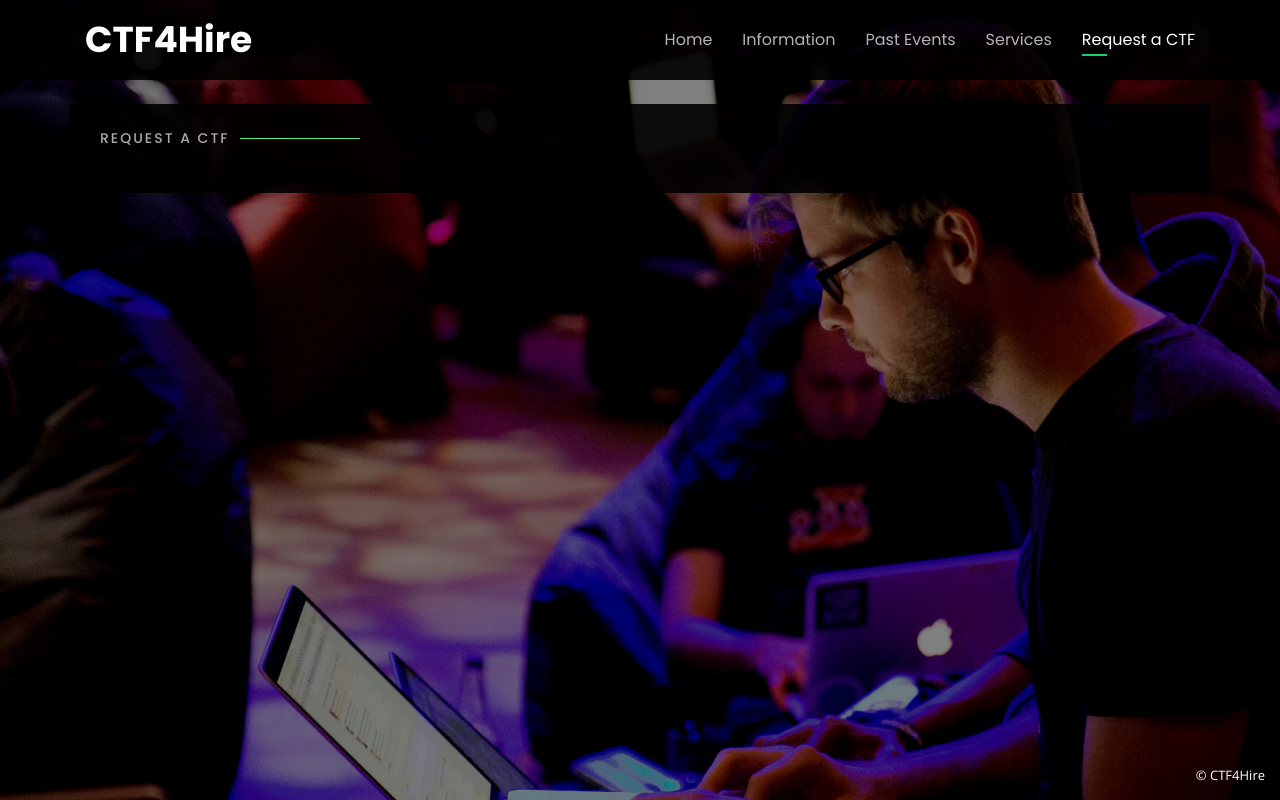
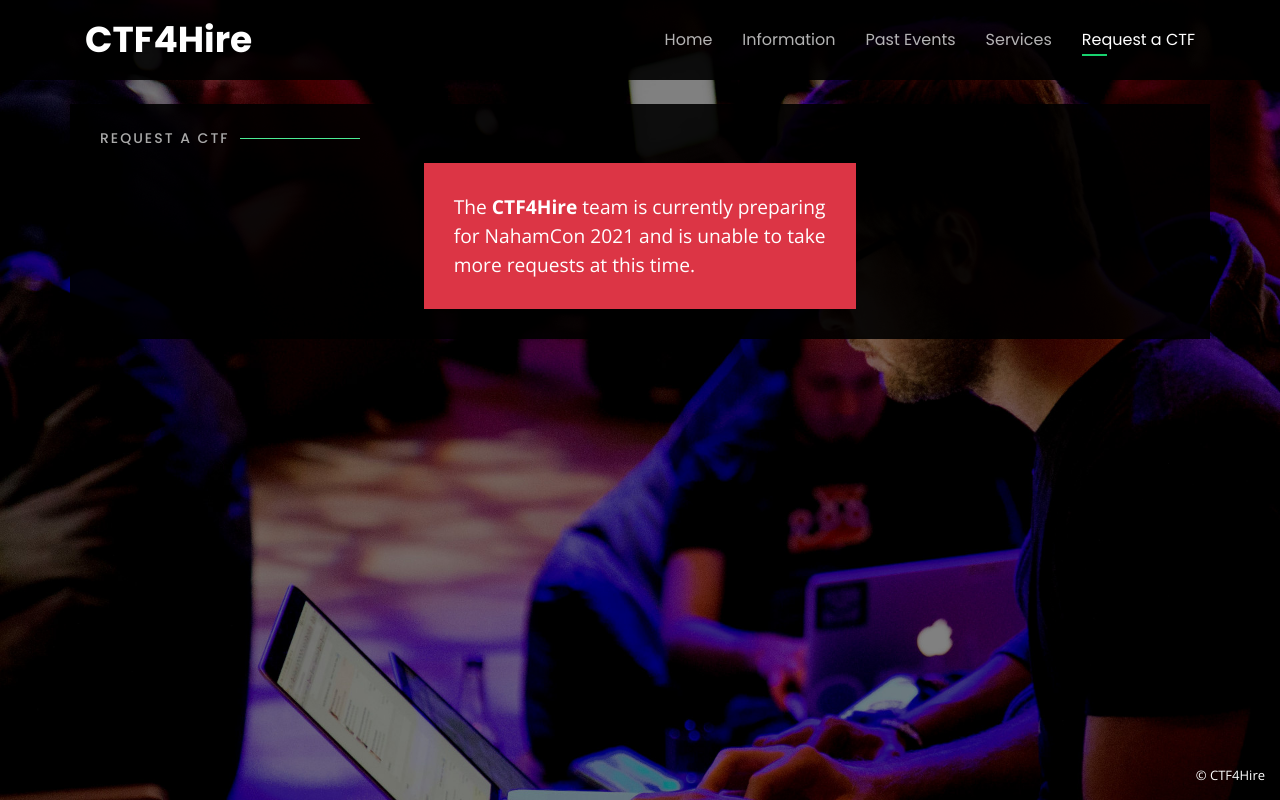
Before and after one commit to JustHackingCo/public-website, a React (Create React App) app: page /requestCTF in a window 1280 px wide. Built offline with nearby package versions, Linux system fonts and the light colour scheme.

Commit message:
Added warning to request a CTF page and fixed gitignore

```diff
--- a/src/pages/NotFound.js
+++ b/src/pages/NotFound.js
@@ -1,27 +1,27 @@
-import React from 'react'
-import Typewriter from 'typewriter-effect';
-import styled from 'styled-components'
+import React from "react"
+import Typewriter from "typewriter-effect"
+import styled from "styled-components"
 
 const Styles = styled.div`
   font-family: monospace;
   font-size: 35px;
   color: #18d26e;
 
-    .box{
+  .box {
     padding: 50px 30px;
     background: rgba(0, 0, 0, 0.9);
     position: absolute;
     top: 50%;
     left: 50%;
-        transform: translate(-50%,-50%);
+    transform: translate(-50%, -50%);
     width: 80%;
   }
 
-    .Typewriter{
-        width:100%;
+  .Typewriter {
+    width: 100%;
   }
 
-    .Typewriter__cursor{
+  .Typewriter__cursor {
     font-size: 32px;
     vertical-align: top;
   }
@@ -37,12 +37,13 @@
             cursor: "&#9610;",
           }}
           onInit={(typewriter) => {
-                        typewriter.pauseFor(1500)
-                            .typeString('<strong>404</strong>, page not found.')
+            typewriter
+              .pauseFor(500)
+              .typeString("<strong>404</strong>, page not found.")
               .start()
           }}
         />
       </div>
     </Styles>
-    </React.Fragment >
+  </React.Fragment>
 )
--- a/src/pages/RequestCTF.js
+++ b/src/pages/RequestCTF.js
@@ -1,14 +1,30 @@
-import React from 'react'
-import { SectionPanel } from '../components/SectionPanel'
-import { SectionTitle } from '../components/SectionTitle'
-import { Section } from '../components/Section'
+import React from "react"
+import { SectionPanel } from "../components/SectionPanel"
+import { SectionTitle } from "../components/SectionTitle"
+import { Section } from "../components/Section"
+import { Row, Col } from "react-bootstrap"
+import styled from "styled-components"
+
+const Styles = styled.div`
+  background-color: #dc3545;
+  padding: 30px;
+  font-size: 1.2rem;
+`
 
 export const RequestCTF = () => (
-    <React.Fragment>
+  <React.Fragment>
     <SectionPanel>
-        <Section>
-            <SectionTitle>Request a CTF</SectionTitle>
-        </Section>
+      <Section>
+        <SectionTitle>Request a CTF</SectionTitle>
+        <Row className="justify-content-md-center">
+          <Col md={5}>
+            <Styles>
+              The <strong>CTF4Hire</strong> team is currently preparing for
+              NahamCon 2021 and is unable to take more requests at this time.
+            </Styles>
+          </Col>
+        </Row>
+      </Section>
     </SectionPanel>
-</React.Fragment>
+  </React.Fragment>
 )
```
Also changed, not shown: 1 other file (tests, documents, lock files or other folders). Lines whose indentation alone changed are shown as unchanged.
